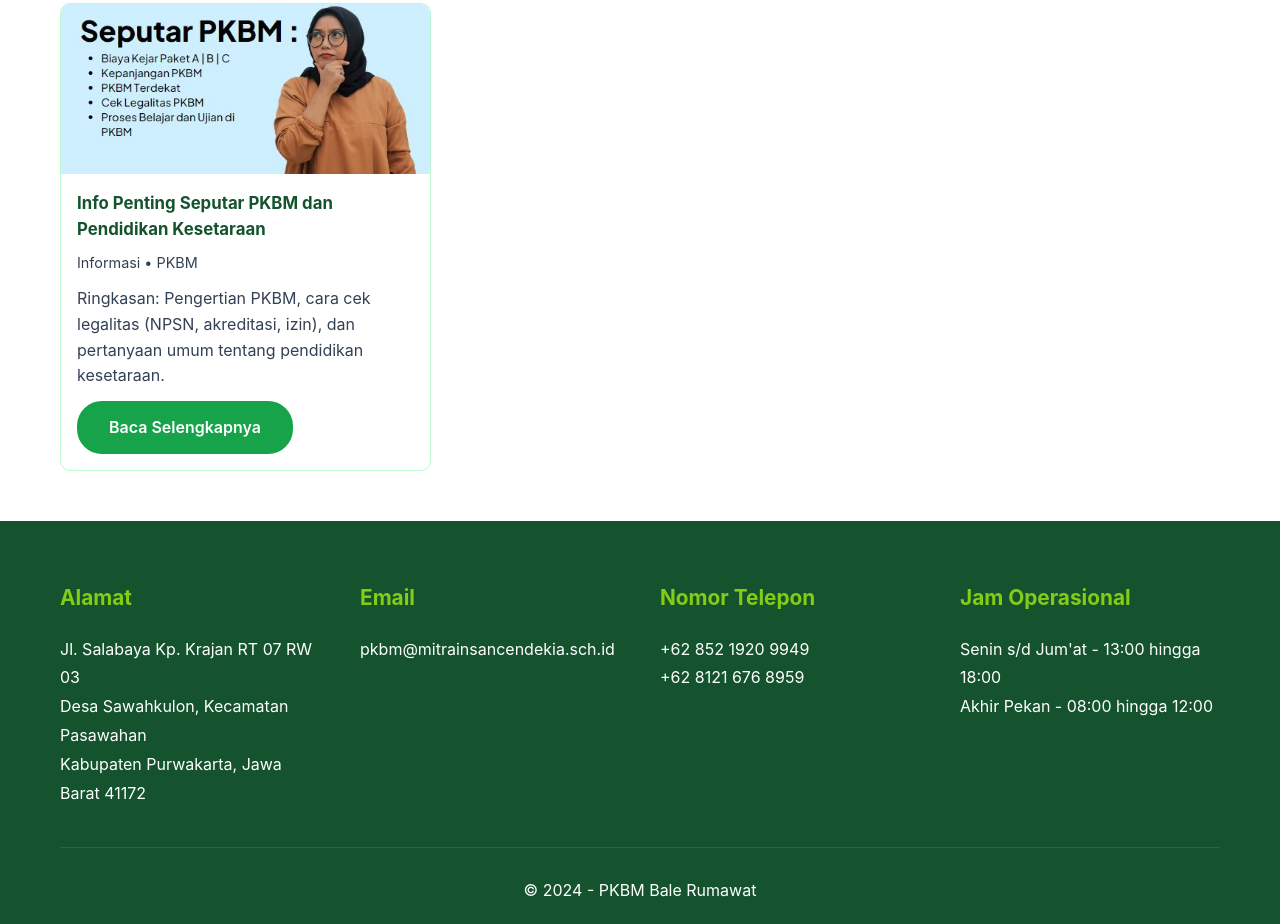
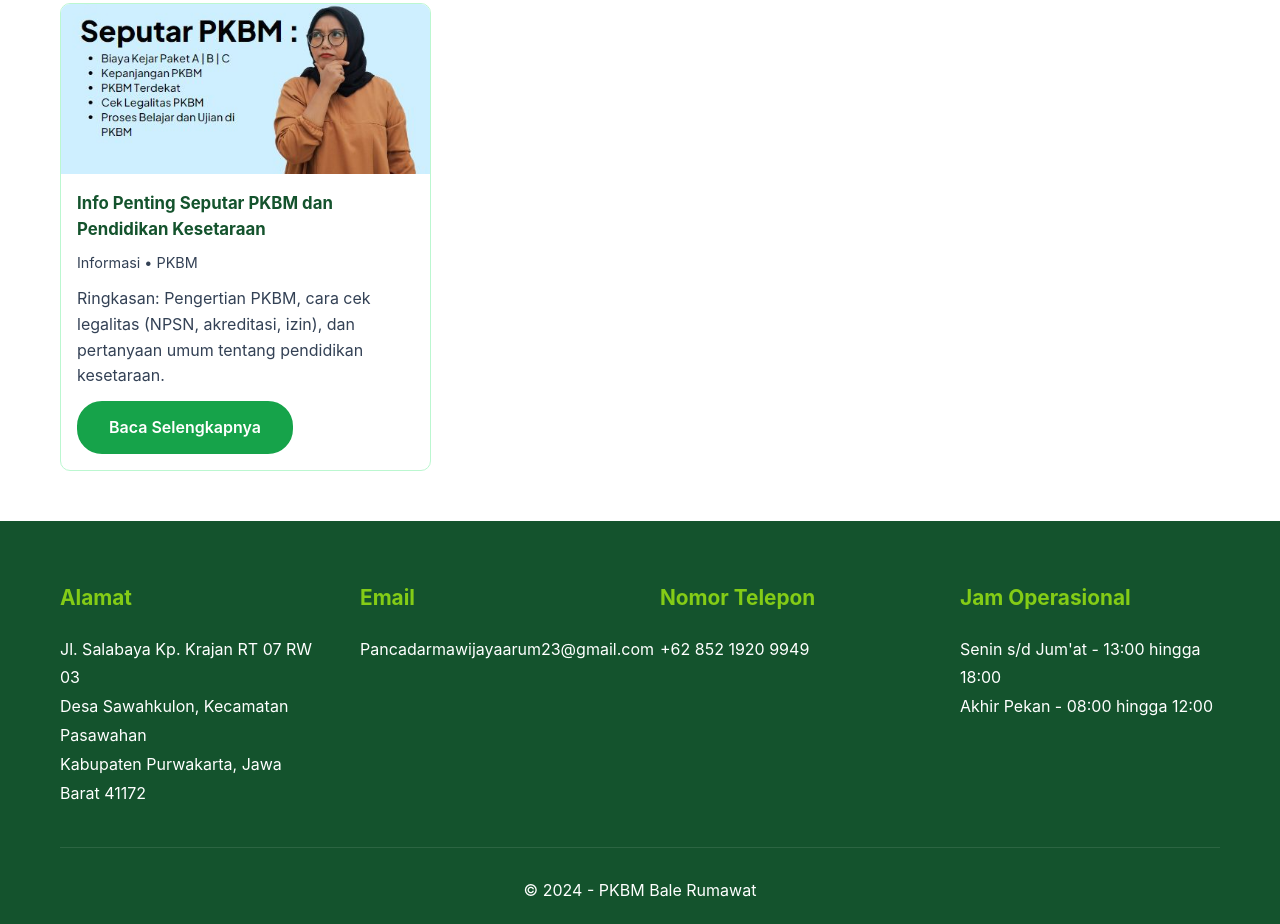
Before and after one commit to YumeXll/website-pkbm, a plain HTML site: page pages/blog.html in a window 1280 px wide. Shown: the part 998-1922 px from the top of the page. Drawn offline with Linux system fonts and the light colour scheme.

Commit message:
yet another bug fixes

```diff
--- a/pages/blog.html
+++ b/pages/blog.html
@@ -53,7 +53,7 @@
           <a href="https://www.youtube.com/@pkbmmic" target="_blank" rel="noopener noreferrer" aria-label="Youtube">
             <i class="fab fa-youtube"></i>
           </a>
-          <a href="mailto:pkbm@mitrainsancendekia.sch.id" aria-label="Email">
+          <a href="mailto:Pancadarmawijayaarum23@gmail.com" aria-label="Email">
             <i class="fas fa-envelope"></i>
           </a>
           <a href="http://tiktok.com/@pkbmmic" target="_blank" rel="noopener noreferrer" aria-label="TikTok">
@@ -208,11 +208,11 @@
           </div>
           <div class="footer-col">
             <h3>Email</h3>
-            <p><a href="mailto:pkbm@mitrainsancendekia.sch.id">pkbm@mitrainsancendekia.sch.id</a></p>
+            <p><a href="mailto:Pancadarmawijayaarum23@gmail.com">Pancadarmawijayaarum23@gmail.com</a></p>
           </div>
           <div class="footer-col">
             <h3>Nomor Telepon</h3>
-            <p>+62 852 1920 9949<br />+62 8121 676 8959</p>
+            <p>+62 852 1920 9949<br></p>
           </div>
           <div class="footer-col">
             <h3>Jam Operasional</h3>
```
Also changed, not shown: index.html (+1 -1 lines), pages/blog/artikel-1.html (+3 -3 lines), pages/blog/artikel-2.html (+3 -3 lines), pages/blog/artikel-3.html (+3 -3 lines), pages/blog/artikel-4.html (+3 -3 lines), pages/visi-misi.html (+3 -3 lines).
